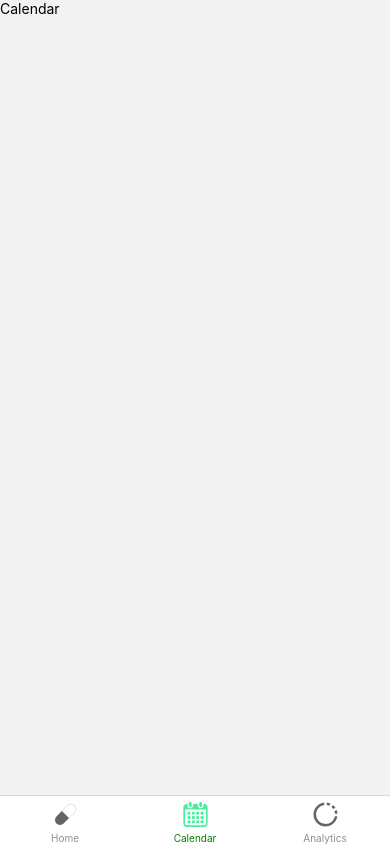
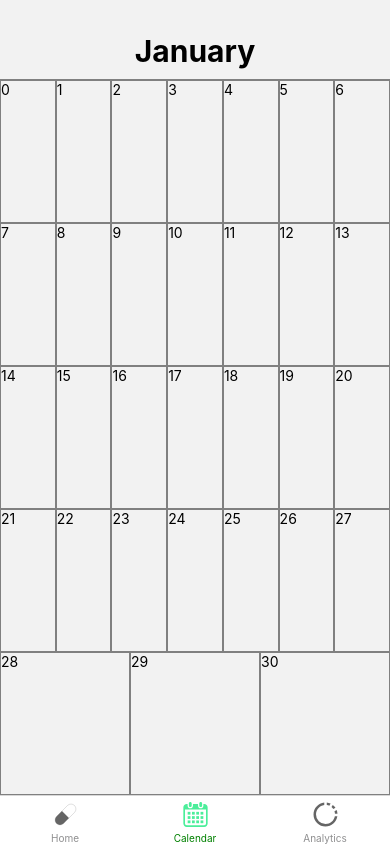
Before and after one commit to SamBehm/med-track, a React Native app: screen /Calendar in a window 390 px wide. Built offline with nearby package versions, Linux system fonts and the light colour scheme.

Commit message:
added basic month view

```diff
--- /dev/null
+++ b/components/MonthView.js
@@ -0,0 +1,93 @@
+import { StyleSheet, View, Text } from 'react-native';
+import React, { Component } from 'react';
+import { medStatusOfDate } from '../libs/localStorageHandler/localStorage';
+
+class MonthView extends Component {
+
+        constructor(props) {
+                super(props);
+
+                this.state = {
+                        data: null,
+                }
+
+                this._loadMonth = this._loadMonth.bind(this);
+        }
+
+        componentDidMount() {
+                this._loadMonth();
+        }
+
+        render() {
+                if (this.state.data == null) {
+                        return (<Text>Loading...</Text>);
+                }
+
+                return (
+                        <View style={styles.container}>
+                                {this._createDays()}
+                        </View>
+                );
+        }
+
+        _createDays() {
+
+                let numDays = this.state.data.length;
+
+                let rows = [];
+                let maxNumColumns = 7;
+                let numRows = Math.ceil(numDays / maxNumColumns);
+                let lastRowNumColumns = numDays - ((numRows - 1) * maxNumColumns);
+
+                for (let row = 0; row < numRows; row++) {
+                        let days = [];
+                        let numColumns = row == numRows - 1 ?
+                                lastRowNumColumns
+                                : maxNumColumns;
+                        for (let column = 0; column < numColumns; column++) {
+                                days.push(
+                                        <View style={styles.dayContainer} key={(row * maxNumColumns) + column}>
+                                                <Text>{(row * maxNumColumns) + column}</Text>
+                                        </View>
+                                );
+                        }
+                        rows.push(<View style={styles.row} key={row}>{days}</View>);
+                }
+                return rows;
+        }
+
+        _loadMonth() {
+                let baseDate = new Date(this.props.year, this.props.month, 1);
+                let promises = [];
+                while (baseDate.getMonth() == this.props.month) {
+                        promises.push(medStatusOfDate(new Date(baseDate)));
+                        baseDate.setDate(baseDate.getDate() + 1);
+                }
+
+                Promise.all(promises).then((values) => {
+                        this.setState(() => ({
+                                data: values
+                        }));
+                });
+        }
+}
+
+const styles = StyleSheet.create({
+        container: {
+                flexGrow: 1,
+                width: "100%"
+        },
+        row: {
+                flexGrow: 1,
+                flexDirection: 'row',
+        },
+        dayContainer: {
+                flexBasis: "100%",
+                flexGrow: 1,
+                flexShrink: 1,
+                borderWidth: 1,
+                borderColor: "grey"
+        }
+});
+
+export default MonthView;
--- /dev/null
+++ b/components/WeekView.js
@@ -0,0 +1,16 @@
+import { StyleSheet, View, Text } from 'react-native';
+import React, { Component } from 'react';
+
+class WeekView extends Component {
+
+        constructor(props) {
+                super(props);
+        }
+
+        render() {
+                return (<Text>Week View</Text>)
+        }
+
+}
+
+export default WeekView;
--- a/package.json
+++ b/package.json
@@ -15,6 +15,7 @@
     "expo-status-bar": "~1.4.2",
     "react": "18.1.0",
     "react-native": "0.70.5",
+    "react-native-gesture-handler": "^2.8.0",
     "react-native-svg": "13.4.0"
   },
   "devDependencies": {
--- a/screens/CalendarScreen.js
+++ b/screens/CalendarScreen.js
@@ -1,10 +1,56 @@
 import { StyleSheet, View, Text } from 'react-native';
-import React from 'react';
+import React, { Component, Dimensions } from 'react';
+import Swipeable from 'react-native-gesture-handler/Swipeable';
+import WeekView from '../components/WeekView';
+import MonthView from '../components/MonthView';
 
-export default function CalendarScreen() {
-        return (
-                <View>
-                        <Text>Calendar</Text>
-                </View>
-        )
+class CalendarScreen extends Component {
+
+        constructor(props) {
+                super(props);
+                this.state = {
+                        view: props.view ? props.view : 'month'
+                }
+        }
+
+        render() {
+                if (this.state.view == "week") {
+                        return (
+                                <View style={styles.container}>
+                                        <WeekView />
+                                </View>
+                        )
+                }
+
+                let currentDate = new Date();
+
+                return (
+                        <View style={styles.container}>
+                                <View style={[styles.header, styles.container]}>
+                                        <Text style={{ fontSize: 30, fontWeight: "bold", marginTop: "6%" }}>{monthNames[currentDate.getMonth()]}</Text>
+                                </View>
+                                <MonthView year={currentDate.getFullYear()} month={currentDate.getMonth()} />
+                        </View>
+                )
+
+        }
+
 }
+
+const styles = StyleSheet.create({
+        container: {
+                flexGrow: 1,
+                justifyContent: 'center',
+                alignItems: 'center'
+        },
+        header: {
+                maxHeight: "10%",
+                width: "100%",
+                borderBottomWidth: 1,
+                borderBottomColor: 'grey',
+        }
+});
+
+const monthNames = ["January", "February", "March", "April", "May", "June", "July", "August", "September", "October", "November", "December"];
+
+export default CalendarScreen;
```
Also changed, not shown: 1 other file (tests, documents, lock files or other folders).
